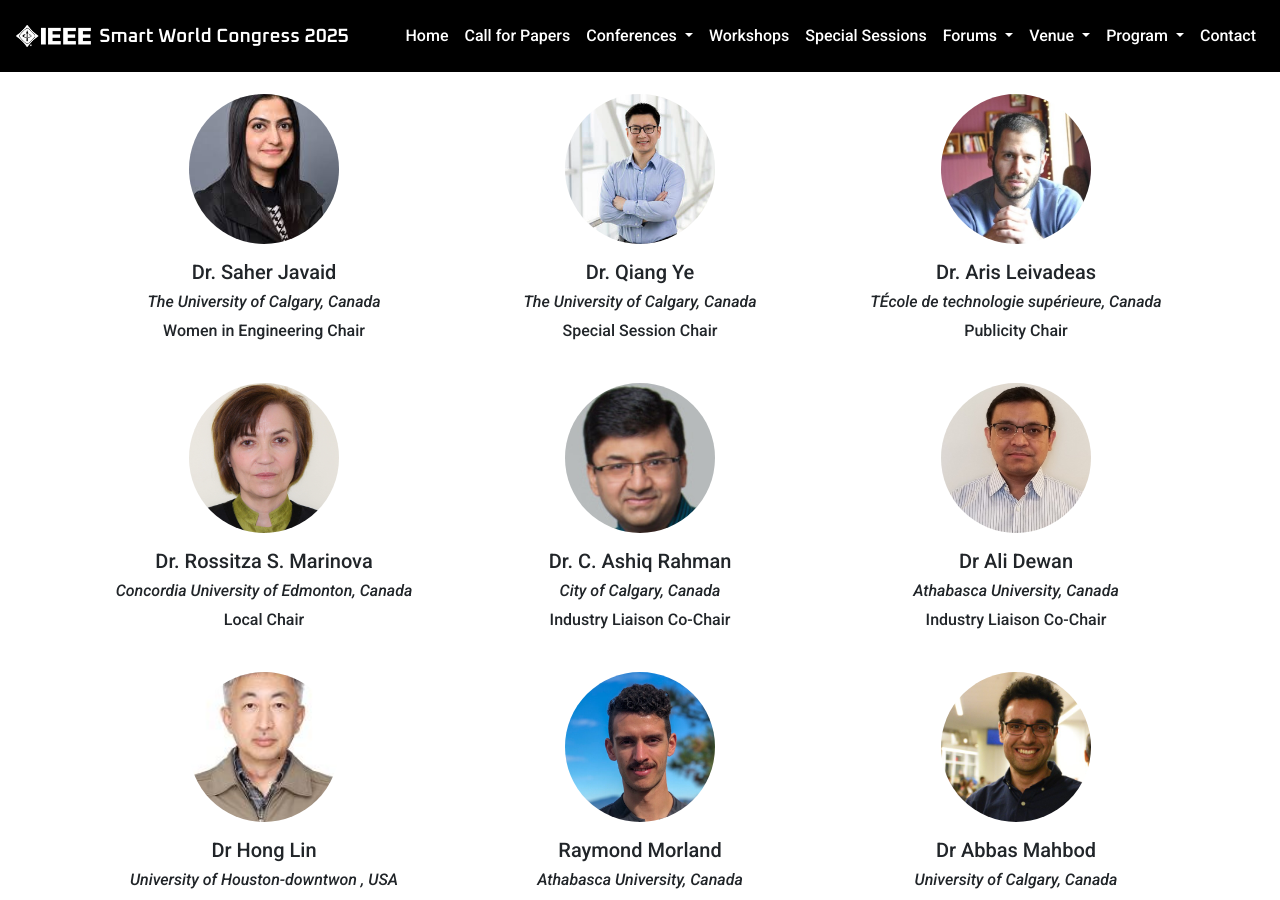
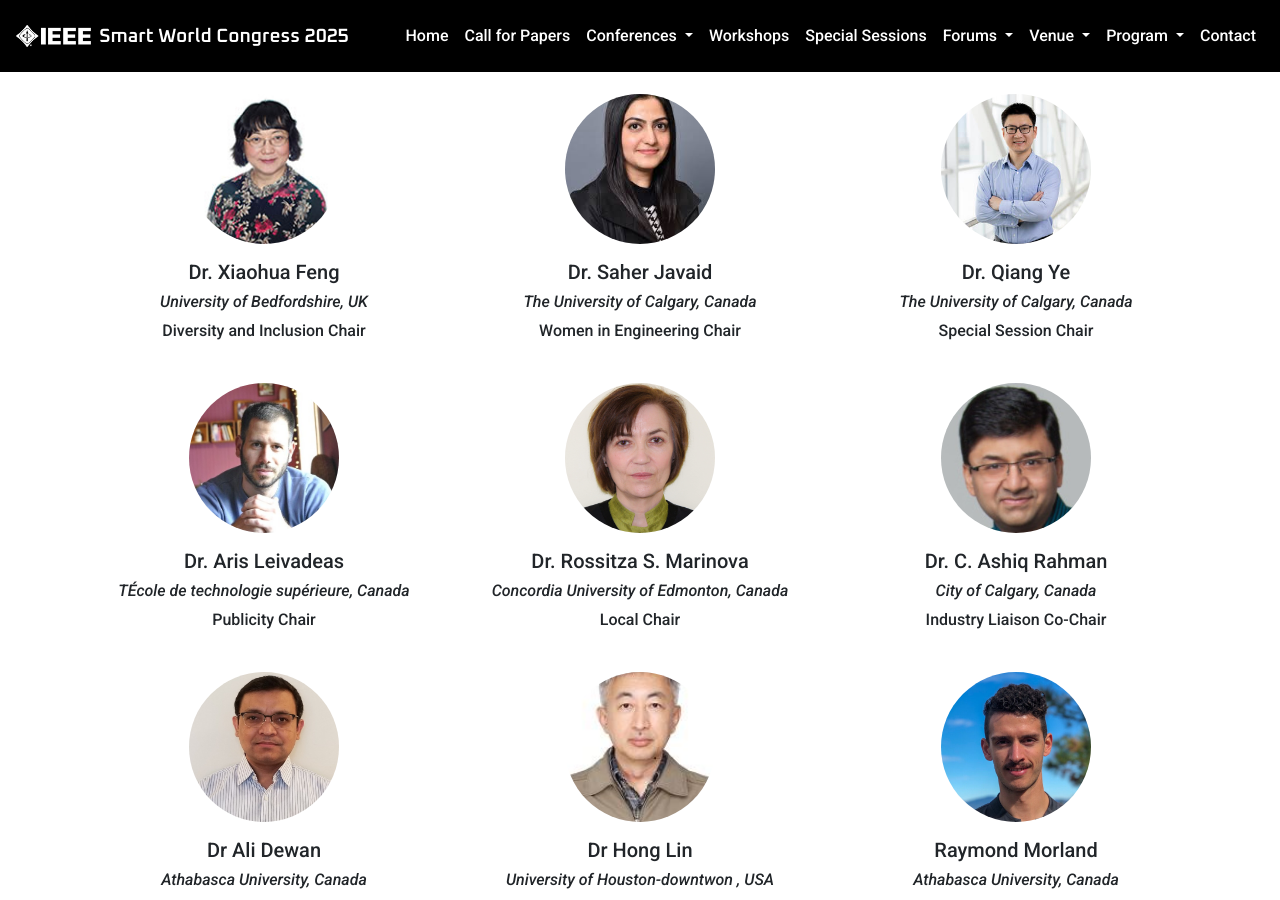
Before and after one commit to IEEE-SWC-2025/IEEE-SWC-2025.github.io, a Jekyll site: the page built from index.html, in a window 1280 px wide and 900 px high, scrolled down 2620 px. Built offline with Jekyll 4.4.1, drawn with Linux system fonts in a browser that asks for light colours.

Commit message:
Update index.html

```diff
--- a/index.html
+++ b/index.html
@@ -217,6 +217,21 @@
       <h6><i>University of Manitoba, Canada</i></h6>
       <p>Publication Chair</p>
     </div>
+
+
+ <div class="col-md-4">
+      <img
+        src="/assets/images/x-feng.jpg"
+        alt="Dr. Carson Leung"
+        class="circle-img mb-3"
+      />
+      <h5>Dr. Xiaohua Feng</h5>
+      <h6><i>University of Bedfordshire, UK</i></h6>
+      <p>Diversity and Inclusion Chair</p>
+    </div>
+
+
+
 
     <div class="col-md-4">
       <img src="/assets/images/saher.jpg" alt="Dr. " class="circle-img mb-3" />
```
